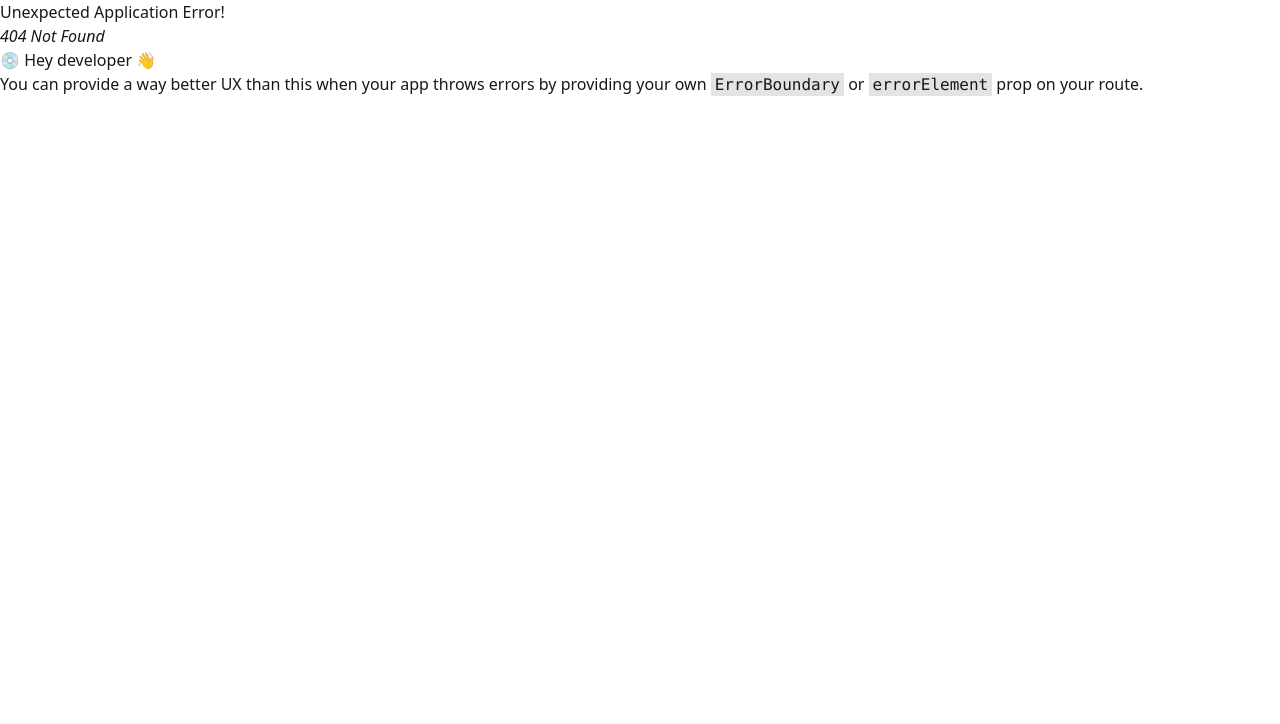
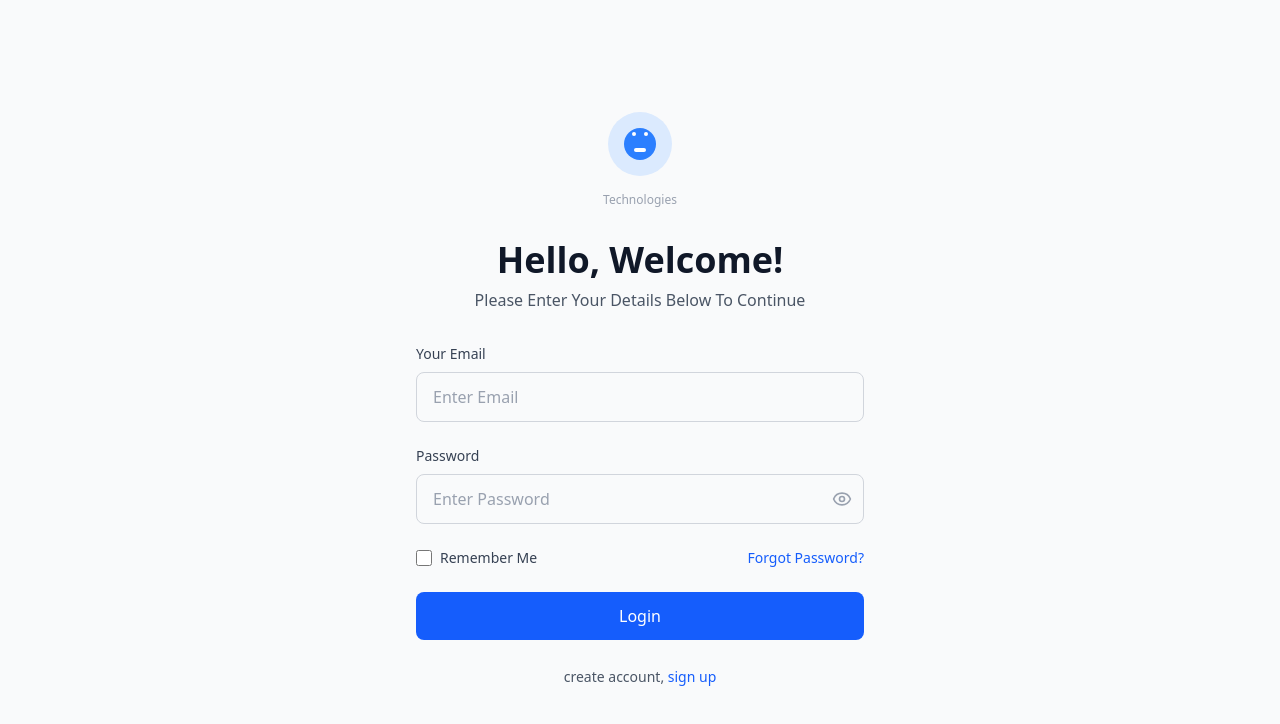
Before and after one commit to bharatroy4D/jvai-task, a React (Vite) app: page /signIn in a window 1280 px wide. Before the commit this address had no page. Shown: the top 724 px of the page. Built offline with nearby package versions, Linux system fonts and the light colour scheme.

Commit message:
SignIn component is added

```diff
--- a/src/Components/Hero/Hero.jsx
+++ b/src/Components/Hero/Hero.jsx
@@ -1,4 +1,5 @@
 import React from 'react';
+import { Link } from 'react-router-dom';
 
 const Hero = () => {
     return (
@@ -8,13 +9,17 @@ const Hero = () => {
 
             <p className='text-2xl font-semibold w-7/12 mx-auto text-center'>Our sophisticated AI platform intelligently processes clinical conversations, creating accurate documentation that integrates with your existing EMR system.</p>
             <div className='flex gap-5 mb-10'>
-                <button className='text-lg font-medium transform border-2 border-[#3E84F6] rounded-full px-5 py-2 hover:shadow-md hover:shadow-[#3E84F6] hover:-translate-y-1 transition duration-300'>
-                    Sign in
-                </button>
+                <Link to={'/signIn'}>
+                    <button className='text-lg font-medium transform border-2 border-[#3E84F6] rounded-full px-5 py-2 hover:shadow-md hover:shadow-[#3E84F6] hover:-translate-y-1 transition duration-300'>
+                        Sign in
+                    </button>
+                </Link>
 
+               <Link to={'/signUp'}>
                 <button className='text-lg font-medium transform border-2 border-[#3E84F6] bg-[#3E84F6] text-white rounded-full px-5 py-2 hover:shadow-md hover:shadow-[#3E84F6] hover:-translate-y-1 transition duration-300'>
                     Sign up
                 </button>
+               </Link>
 
             </div>
 
--- /dev/null
+++ b/src/Components/SignIn/SignIn.jsx
@@ -0,0 +1,112 @@
+import React, { useState } from 'react';
+import { Eye, EyeOff } from 'lucide-react';
+
+const SignIn = () => {
+    const [email, setEmail] = useState('');
+    const [password, setPassword] = useState('');
+    const [showPassword, setShowPassword] = useState(false);
+    const [rememberMe, setRememberMe] = useState(false);
+
+    const handleLogin = () => {
+        console.log('Login attempt:', { email, password, rememberMe });
+    };
+
+    return (
+        <div className="min-h-screen bg-gray-50 flex flex-col items-center justify-center py-10 px-4">
+            <div className="w-full max-w-md">
+                {/* Logo/Icon */}
+                <div className="text-center mb-8">
+                    <div className="inline-flex items-center justify-center w-16 h-16 bg-blue-100 rounded-full mb-4">
+                        <div className="w-8 h-8 bg-blue-500 rounded-full relative">
+                            <div className="absolute top-1 left-2 w-1 h-1 bg-white rounded-full"></div>
+                            <div className="absolute top-1 right-2 w-1 h-1 bg-white rounded-full"></div>
+                            <div className="absolute bottom-2 left-1/2 transform -translate-x-1/2 w-3 h-1 bg-white rounded-full"></div>
+                        </div>
+                    </div>
+                    <div className="text-xs text-gray-400 font-medium">Technologies</div>
+                </div>
+
+                {/* Welcome Text */}
+                <div className="text-center mb-8">
+                    <h1 className="text-4xl font-bold text-gray-900 mb-2">Hello, Welcome!</h1>
+                    <p className="text-gray-600">Please Enter Your Details Below To Continue</p>
+                </div>
+
+                {/* Form */}
+                <div className="space-y-6">
+                    {/* Email Field */}
+                    <div>
+                        <label className="block text-sm font-medium text-gray-700 mb-2">
+                            Your Email
+                        </label>
+                        <input
+                            type="email"
+                            value={email}
+                            onChange={(e) => setEmail(e.target.value)}
+                            placeholder="Enter Email"
+                            className="w-full px-4 py-3 border border-gray-300 rounded-lg focus:ring-2 focus:ring-blue-500 focus:border-blue-500 outline-none transition-colors text-gray-900 placeholder-gray-400"
+                        />
+                    </div>
+
+                    {/* Password Field */}
+                    <div>
+                        <label className="block text-sm font-medium text-gray-700 mb-2">
+                            Password
+                        </label>
+                        <div className="relative">
+                            <input
+                                type={showPassword ? 'text' : 'password'}
+                                value={password}
+                                onChange={(e) => setPassword(e.target.value)}
+                                placeholder="Enter Password"
+                                className="w-full px-4 py-3 pr-12 border border-gray-300 rounded-lg focus:ring-2 focus:ring-blue-500 focus:border-blue-500 outline-none transition-colors text-gray-900 placeholder-gray-400"
+                            />
+                            <button
+                                type="button"
+                                onClick={() => setShowPassword(!showPassword)}
+                                className="absolute right-3 top-1/2 transform -translate-y-1/2 text-gray-400 hover:text-gray-600"
+                            >
+                                {showPassword ? <EyeOff size={20} /> : <Eye size={20} />}
+                            </button>
+                        </div>
+                    </div>
+
+                    {/* Remember Me & Forgot Password */}
+                    <div className="flex items-center justify-between">
+                        <div className="flex items-center">
+                            <input
+                                type="checkbox"
+                                checked={rememberMe}
+                                onChange={(e) => setRememberMe(e.target.checked)}
+                                className="w-4 h-4 text-blue-600 bg-gray-100 border-gray-300 rounded focus:ring-blue-500 focus:ring-2"
+                            />
+                            <label className="ml-2 text-sm text-gray-700">
+                                Remember Me
+                            </label>
+                        </div>
+                        <button className="text-sm text-blue-600 hover:text-blue-800">
+                            Forgot Password?
+                        </button>
+                    </div>
+
+                    {/* Login Button */}
+                    <button
+                        onClick={handleLogin}
+                        className="w-full bg-blue-600 text-white py-3 px-4 rounded-lg font-medium hover:bg-blue-700 focus:ring-2 focus:ring-blue-500 focus:ring-offset-2 transition-colors"
+                    >
+                        Login
+                    </button>
+
+                    {/* Sign Up Link */}
+                    <div className="text-center">
+                        <span className="text-gray-600 text-sm">create account, </span>
+                        <button className="text-blue-600 text-sm hover:text-blue-800">
+                            sign up
+                        </button>
+                    </div>
+                </div>
+            </div>
+        </div>
+    );
+}
+export default SignIn;
--- /dev/null
+++ b/src/Components/SignUp/SignUp.jsx
@@ -0,0 +1,11 @@
+import React from 'react';
+
+const SignUp = () => {
+    return (
+        <div>
+
+        </div>
+    );
+};
+
+export default SignUp;
--- a/src/Pages/CaseUse/CaseUse.jsx
+++ b/src/Pages/CaseUse/CaseUse.jsx
@@ -2,7 +2,7 @@ import React from 'react';
 
 const CaseUse = () => {
     return (
-        <div id='Case' className="bg-slate-900 min-h-screen p-8">
+        <div id='Case' className="bg-slate-900 min-h-screen py-20 p-8">
             <div className="max-w-6xl mx-auto">
                 {/* Header */}
                 <div className="text-center mb-12">
@@ -15,15 +15,15 @@ const CaseUse = () => {
                 {/* Case Study Grid */}
                 <div className="grid grid-cols-1 lg:grid-cols-2 gap-8">
                     {/* Primary Care */}
-                    <div className="bg-blue-900/30 border border-blue-800/50 rounded-lg p-8">
+                    <div className="bg-blue-900/30 border border-blue-800/50 rounded-lg p-8 transform transition hover:-translate-y-3 duration-700">
                         <h2 className="text-2xl font-semibold text-blue-400 mb-6">Primary Care</h2>
-                        <p className="text-gray-300 mb-8 leading-relaxed">
+                        <p className="text-gray-300 mb-3 leading-relaxed">
                             Dr SJ M.D reduced her documentation time by 52%, allowing her to
                             see 3 more patients daily while finishing her charts before leaving
                             the office.
                         </p>
 
-                        <div className="bg-blue-800/20 border-l-4 border-blue-400 p-6 rounded-r-lg">
+                        <div className=" border-l-4 border-blue-400/30 p-3 rounded-r-lg">
                             <p className="text-gray-300 italic mb-4 leading-relaxed">
                                 "This AI tool streamlines a tedious process, reduces 'click
                                 fatigue,' and helps me reclaim some sanity."
@@ -35,7 +35,7 @@ const CaseUse = () => {
                     </div>
 
                     {/* Emergency Medicine */}
-                    <div className="bg-blue-900/30 border border-blue-800/50 rounded-lg p-8">
+                    <div className="bg-blue-900/30 border border-blue-800/50 rounded-lg p-8 transform transition hover:-translate-y-3 duration-700">
                         <h2 className="text-2xl font-semibold text-blue-400 mb-6">Emergency Medicine</h2>
                         <p className="text-gray-300 mb-8 leading-relaxed">
                             Our ED department implemented Clin Tech, resulting in more
@@ -51,10 +51,10 @@ const CaseUse = () => {
                     </div>
 
                     {/* Behavioral Health */}
-                    <div className="bg-blue-900/30 border border-blue-800/50 rounded-lg p-8">
+                    <div className="bg-blue-900/30 border border-blue-800/50 rounded-lg p-8 transform transition hover:-translate-y-3 duration-700">
                         <h2 className="text-2xl font-semibold text-blue-400 mb-6">Behavioral Health</h2>
 
-                        <div className="bg-blue-800/20 border-l-4 border-blue-400 p-6 rounded-r-lg">
+                        <div className="border-l-4 border-blue-400/30 p-6 rounded-r-lg">
                             <p className="text-gray-300 italic mb-4 leading-relaxed">
                                 "Chartwright has been transformative for our clinic. Our
                                 therapists were drowning in documentation. We've slashed
@@ -70,10 +70,10 @@ const CaseUse = () => {
                     </div>
 
                     {/* Case Management */}
-                    <div className="bg-blue-900/30 border border-blue-800/50 rounded-lg p-8">
+                    <div className="bg-blue-900/30 border border-blue-800/50 rounded-lg p-8 transform transition hover:-translate-y-3 duration-700">
                         <h2 className="text-2xl font-semibold text-blue-400 mb-6">Case Management</h2>
 
-                        <div className="bg-blue-800/20 border-l-4 border-blue-400 p-6 rounded-r-lg">
+                        <div className=" border-l-4 border-blue-400/30 p-6 rounded-r-lg">
                             <p className="text-gray-300 italic mb-4 leading-relaxed">
                                 "Honestly, with the number of patients I manage, documentation
                                 felt like a constant, losing battle. But this AI feels like getting an
--- a/src/Pages/GetStarted/GetStarted.jsx
+++ b/src/Pages/GetStarted/GetStarted.jsx
@@ -16,12 +16,9 @@ const GetStarted = () => {
                 </p>
 
                 {/* Contact Form Box */}
-                <div className="w-full max-w-md mb-8">
-                    <div className="bg-slate-700/50 border border-slate-600 rounded-lg p-6 mb-6">
-                        <textarea
-                            placeholder="Enter your message here..."
-                            className="w-full h-32 bg-transparent border-none outline-none text-gray-300 placeholder-gray-500 resize-none"
-                        />
+                <div className="w-full max-w-xl mb-8 ">
+                    <div className="bg-slate-700/50 border border-slate-600 shadow-md rounded-lg p-10 mb-6">
+                        <p>Or reach us directly via email at <a href="#">support@clintechso.com</a></p>
                     </div>
 
                     {/* Contact Email */}
```
Also changed, not shown: src/routes/Routes.jsx (+10 -0 lines).
